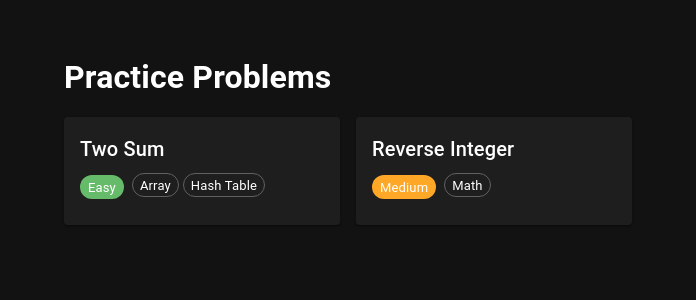
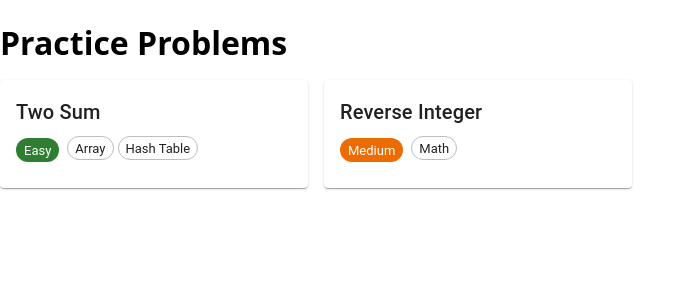
Before and after one commit to Suraj-Shendge/CodeNest, a Next.js app: page / in a window 1280 px wide. Shown: the top 300 px of the page, without its empty margins (0-696 px from the left). Built offline with nearby package versions, Linux system fonts and the light colour scheme.

Commit message:
Update layout.tsx

```diff
--- a/app/layout.tsx
+++ b/app/layout.tsx
@@ -1,18 +1,11 @@
-'use client';
 import "../styles/globals.css";
 import { Metadata } from "next";
-import { ThemeProvider, createTheme } from "@mui/material/styles";
-import { CssBaseline, Container } from "@mui/material";
 import Providers from "./Providers";
 
 export const metadata: Metadata = {
   title: "Modern LeetCode",
   description: "Interactive coding challenges with animations",
 };
-
-const darkTheme = createTheme({
-  palette: { mode: "dark" },
-});
 
 export default function RootLayout({
   children,
@@ -23,12 +16,8 @@ export default function RootLayout({
     <html lang="en">
       <head />
       <body>
-        <ThemeProvider theme={darkTheme}>
-          <CssBaseline />
-          <Container maxWidth="lg" sx={{ py: 4 }}>
-            <Providers>{children}</Providers>
-          </Container>
-        </ThemeProvider>
+        {/* All client‑side UI (theme, container, page‑transitions) lives in Providers */}
+        <Providers>{children}</Providers>
       </body>
     </html>
   );
```
